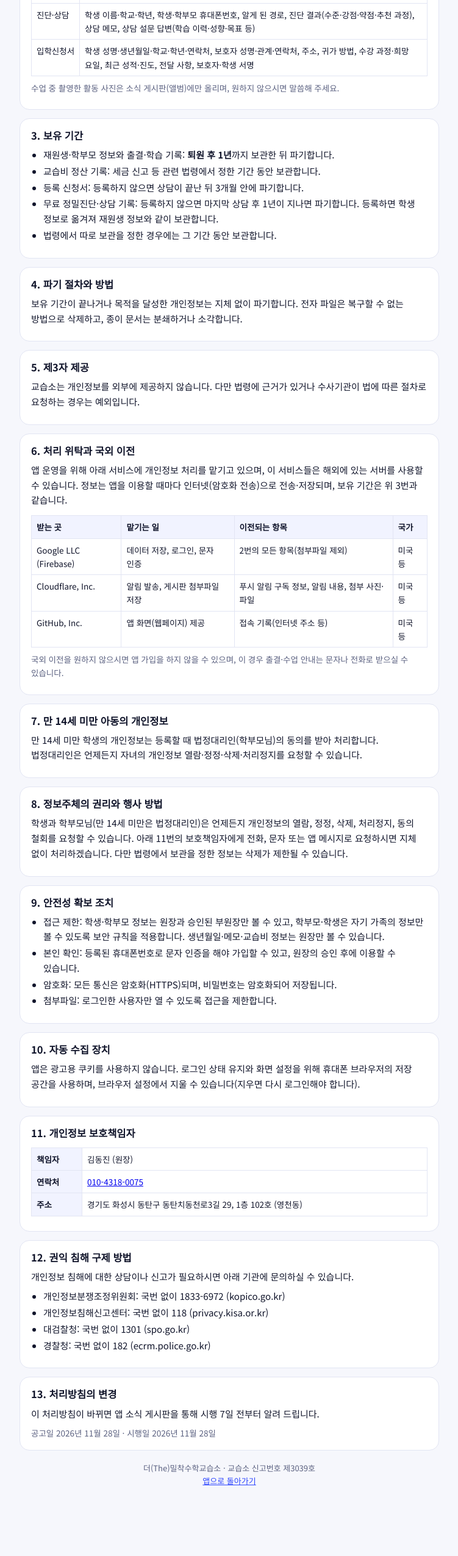
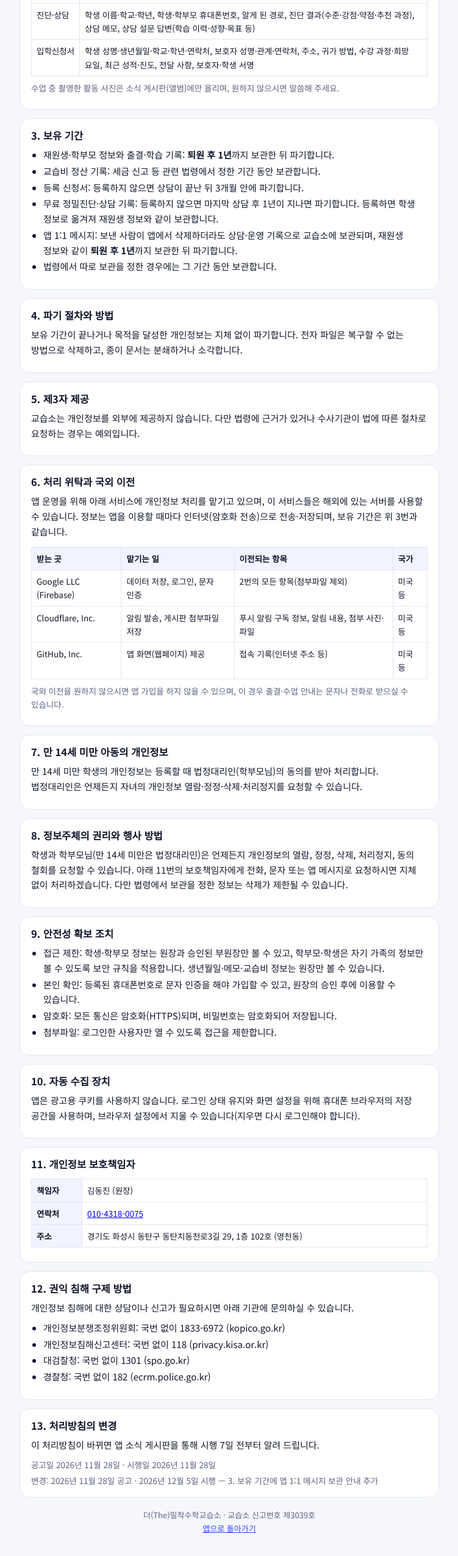
Before and after one commit to themilchak-math/themilchak-math.github.io, a plain HTML site: page privacy.html in a window 1280 px wide. Shown: the part 1198-3750 px from the top of the page at 61% size, without its empty margins (264-1015 px from the left). Before the commit the page ends 3685 px from the top, so only its background shows below. Drawn offline with Linux system fonts and the light colour scheme; a web font is replaced by a local one.

Commit message:
개인정보 처리방침: 1:1 메시지 보관 안내 추가
Co-Authored-By: Claude Opus 5.5 <noreply@anthropic.com>
Claude-Session: https://claude.ai/code/session_01MRk6UQBipuaYghVHiCnJr3

```diff
--- a/privacy.html
+++ b/privacy.html
@@ -92,6 +92,7 @@ th{background:var(--soft);font-weight:700;white-space:nowrap}
   <li>교습비 정산 기록: 세금 신고 등 관련 법령에서 정한 기간 동안 보관합니다.</li>
   <li>등록 신청서: 등록하지 않으면 상담이 끝난 뒤 3개월 안에 파기합니다.</li>
   <li>무료 정밀진단·상담 기록: 등록하지 않으면 마지막 상담 후 1년이 지나면 파기합니다. 등록하면 학생 정보로 옮겨져 재원생 정보와 같이 보관합니다.</li>
+  <li>앱 1:1 메시지: 보낸 사람이 앱에서 삭제하더라도 상담·운영 기록으로 교습소에 보관되며, 재원생 정보와 같이 <b>퇴원 후 1년</b>까지 보관한 뒤 파기합니다.</li>
   <li>법령에서 따로 보관을 정한 경우에는 그 기간 동안 보관합니다.</li>
 </ul>
 </section>
@@ -157,6 +158,7 @@ th{background:var(--soft);font-weight:700;white-space:nowrap}
 <section id="s13"><h2>13. 처리방침의 변경</h2>
 <p>이 처리방침이 바뀌면 앱 소식 게시판을 통해 시행 7일 전부터 알려 드립니다.</p>
 <p class="mut" style="margin:0">공고일 2026년 11월 28일 · 시행일 2026년 11월 28일</p>
+<p class="mut" style="margin:4px 0 0">변경: 2026년 11월 28일 공고 · 2026년 12월 5일 시행 — 3. 보유 기간에 앱 1:1 메시지 보관 안내 추가</p>
 </section>
 
 <p class="foot">더(The)밀착수학교습소 · 교습소 신고번호 제3039호<br><a href="./">앱으로 돌아가기</a></p>
```
Also changed, not shown: 1 other file.
